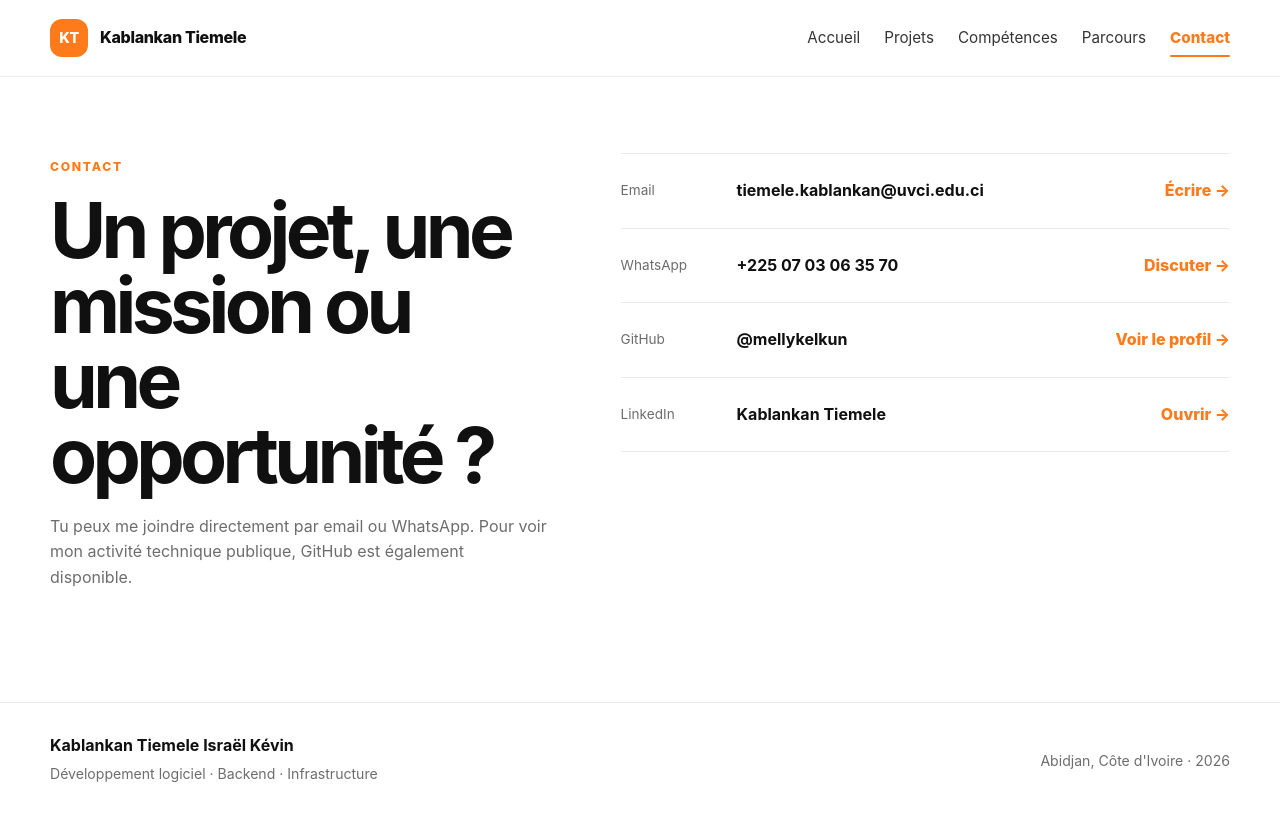
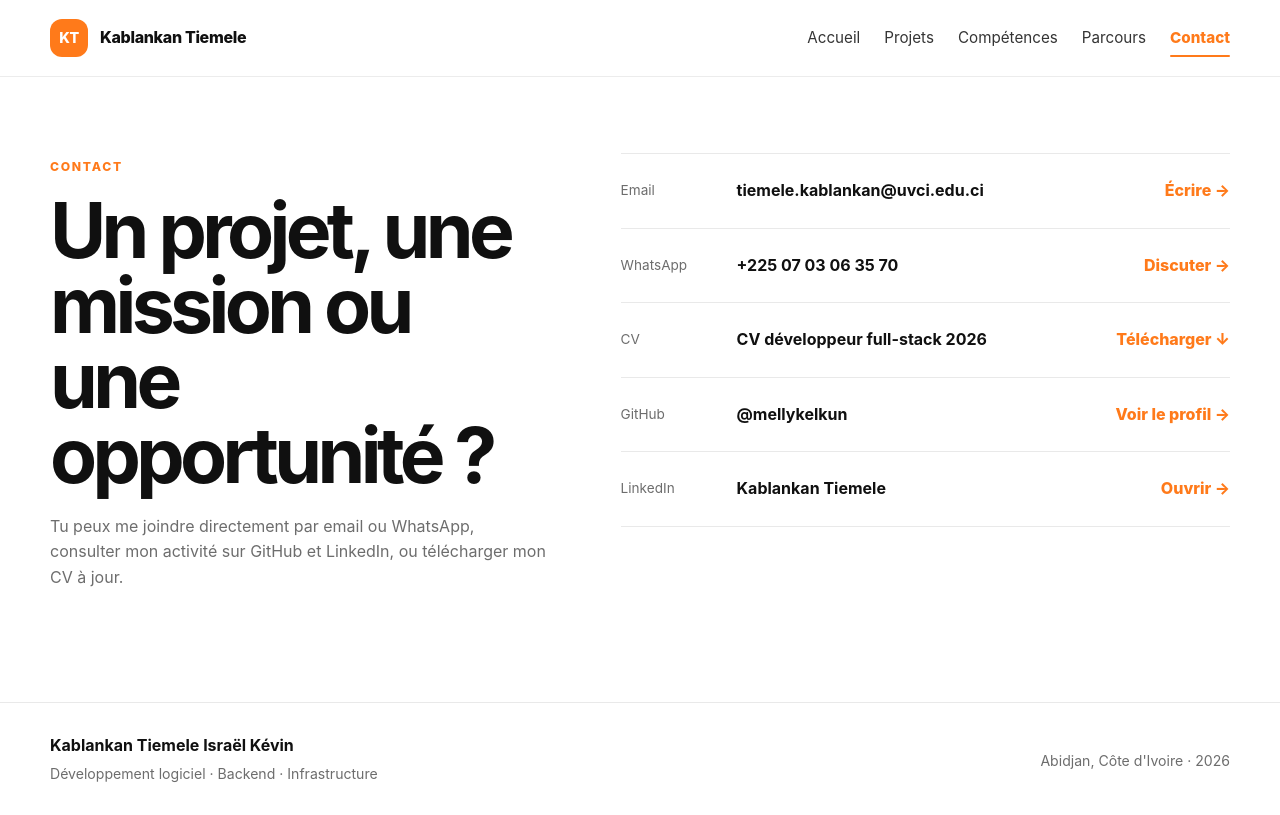
Before and after one commit to mellykelkun/Portfolio_Kanblankan, a Next.js app: page /contact in a window 1280 px wide. Built offline with nearby package versions, Linux system fonts and the light colour scheme; no server answers.

Commit message:
contact: ajouter le téléchargement du CV

```diff
--- a/app/contact/page.js
+++ b/app/contact/page.js
@@ -7,11 +7,12 @@ export default function Contact() {
         <div>
           <span className="surtitre">Contact</span>
           <h1>Un projet, une mission ou une opportunité ?</h1>
-          <p>Tu peux me joindre directement par email ou WhatsApp. Pour voir mon activité technique publique, GitHub est également disponible.</p>
+          <p>Tu peux me joindre directement par email ou WhatsApp, consulter mon activité sur GitHub et LinkedIn, ou télécharger mon CV à jour.</p>
         </div>
         <div className="carte-contact">
           <a href="mailto:tiemele.kablankan@uvci.edu.ci"><span>Email</span><strong>tiemele.kablankan@uvci.edu.ci</strong><em>Écrire →</em></a>
           <a href="https://wa.me/2250703063570" target="_blank" rel="noreferrer"><span>WhatsApp</span><strong>+225 07 03 06 35 70</strong><em>Discuter →</em></a>
+          <a href="/CV_Kablankan_Tiemele_Israel_Kevin.pdf" download><span>CV</span><strong>CV développeur full-stack 2026</strong><em>Télécharger ↓</em></a>
           <a href="https://github.com/mellykelkun" target="_blank" rel="noreferrer"><span>GitHub</span><strong>@mellykelkun</strong><em>Voir le profil →</em></a>
           <a href="https://www.linkedin.com/in/kablankan-tiemele-isra%C3%ABl-kevin-kablankan-91ab27408" target="_blank" rel="noreferrer"><span>LinkedIn</span><strong>Kablankan Tiemele</strong><em>Ouvrir →</em></a>
         </div>
```
